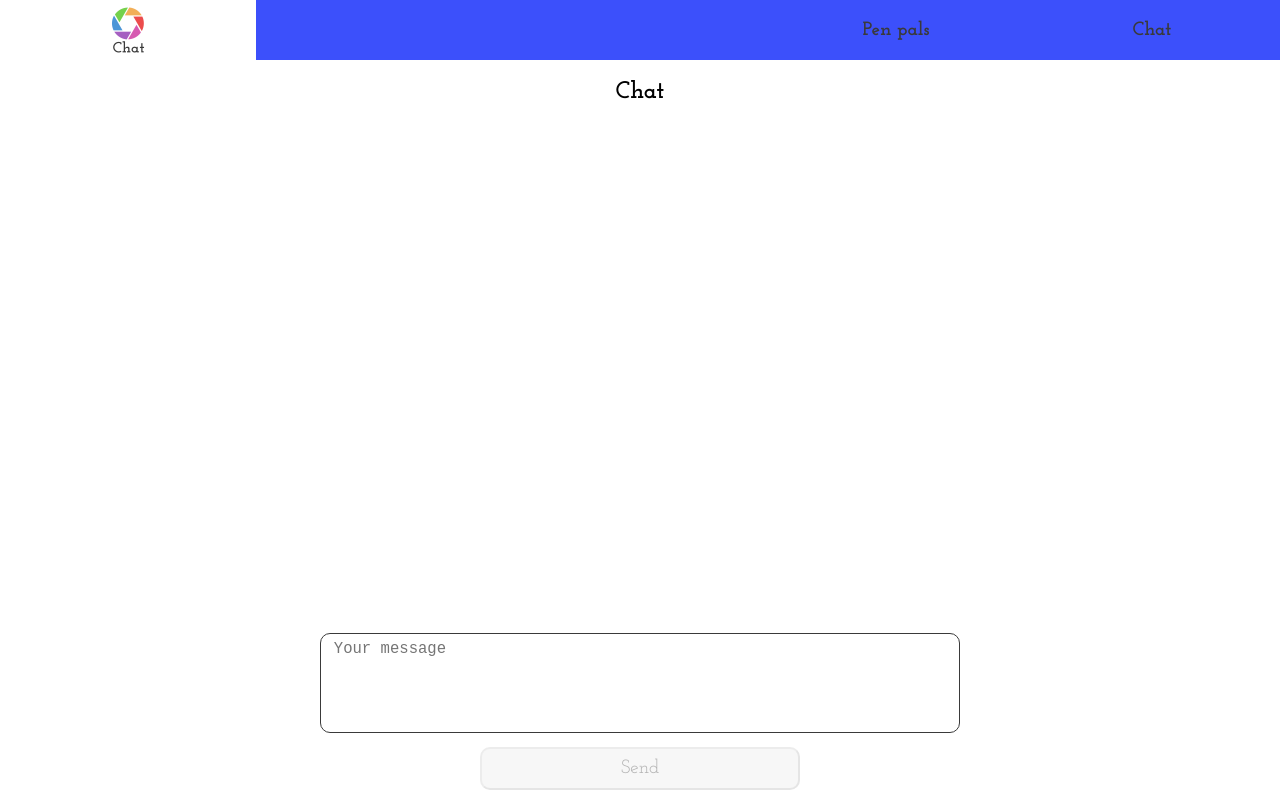
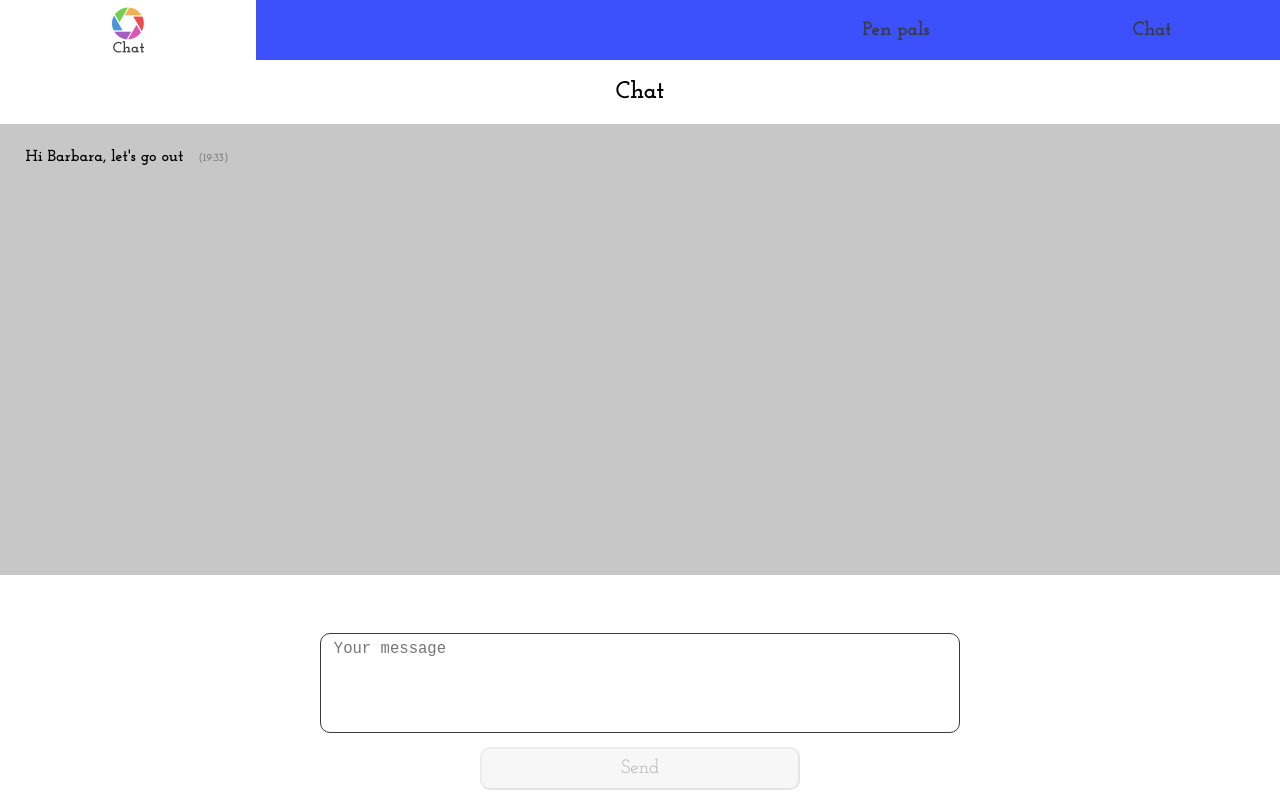
Before and after one commit to kyrylo93/chat, a React app: page /chat in a window 1280 px wide. Built offline with nearby package versions, Linux system fonts and the light colour scheme.

Commit message:
added Chat input form, message Component and Chat window with logic

```diff
--- a/src/components/ChatInput/ChatInput.js
+++ b/src/components/ChatInput/ChatInput.js
@@ -17,7 +17,7 @@ const ChatInput = props => {
 			<Button
 				btnText='Send'
 				disabled={isButtonDisabled}
-				clicked={() => console.log('s')}
+				clicked={props.btnClick}
 			/>
 		</section>
 	)
--- a/src/components/ChatInput/ChatInput.module.css
+++ b/src/components/ChatInput/ChatInput.module.css
@@ -18,6 +18,7 @@
 
     border: 1px solid #3a3a3a;
     border-radius: 10px;
+    word-wrap: break-word;
 }
 
 .ChatInput textarea:focus,
--- /dev/null
+++ b/src/components/ChatWindow/ChatMessage/ChatMessage.js
@@ -0,0 +1,10 @@
+import React from "react";
+import classes from './ChatMessage.module.css';
+
+const ChatMessage = props => {
+	return (
+		<p className={props.isAuthor ? classes.User : ''}>{props.text}<span>({props.time})</span></p>
+	)
+};
+
+export default ChatMessage;
--- /dev/null
+++ b/src/components/ChatWindow/ChatMessage/ChatMessage.module.css
@@ -0,0 +1,9 @@
+p.User {
+    margin-right: inherit;
+    margin-left: auto;
+    color: rgb(60, 80, 251);
+}
+
+p:hover {
+    color: white;
+}
--- /dev/null
+++ b/src/components/ChatWindow/ChatWindow.js
@@ -0,0 +1,18 @@
+import React from "react";
+import classes from './ChatWindow.module.css';
+import ChatMessage from "./ChatMessage/ChatMessage";
+
+const ChatWindow = props => {
+
+	const messages = props.messages.map(msg => {
+		return <ChatMessage isAuthor={msg.isAuthor} key={Math.random()} text={msg.text} time={msg.time} />
+	});
+
+	return (
+		<section className={classes.ChatWindow} >
+			{messages}
+		</section>
+	)
+};
+
+export default ChatWindow;
--- /dev/null
+++ b/src/components/ChatWindow/ChatWindow.module.css
@@ -0,0 +1,26 @@
+.ChatWindow {
+    display: flex;
+    flex-direction: column;
+    padding: 2%;
+    height: 50vh;
+    overflow: hidden;
+    overflow-y: scroll;
+
+    background-color: rgba(145, 145, 145, 0.51);
+}
+
+.ChatWindow p {
+    margin: 0;
+    margin-bottom: 1%;
+    font-weight: 600;
+    max-width: 400px;
+    margin-right: auto;
+}
+
+
+.ChatWindow span {
+   font-size: .7em;
+    margin-left: 15px;
+    font-weight: 700;
+    color: gray;
+}
--- a/src/containers/ChatPage/Chat.js
+++ b/src/containers/ChatPage/Chat.js
@@ -1,16 +1,29 @@
 import React, { useState } from "react";
 import classes from "./Chat.module.css";
 import ChatInput from "../../components/ChatInput/ChatInput";
+import ChatWindow from "../../components/ChatWindow/ChatWindow";
 
-const Chat = props => {
+const Chat = () => {
 	const [inputValue, setInputValue] = useState('');
+	const [messages, setNewMessage] = useState([ { isAuthor: false, text: "Hi Barbara, let's go out", time: '19:33' } ]);
+
+	const addNewMessage = () => {
+		const updatedMsgList = [...messages].concat({isAuthor: true, text: inputValue, time: '19:33'});
+		setNewMessage(updatedMsgList);
+		setInputValue('');
+	};
+
 
 	return (
 		<section className={classes.Chat}>
 			<h2>Chat</h2>
+			<ChatWindow
+				messages={messages}
+			/>
 			<ChatInput
 				inputValue={inputValue}
 				setInputValue={setInputValue}
+				btnClick={addNewMessage}
 			/>
 		</section>
 	)
```
